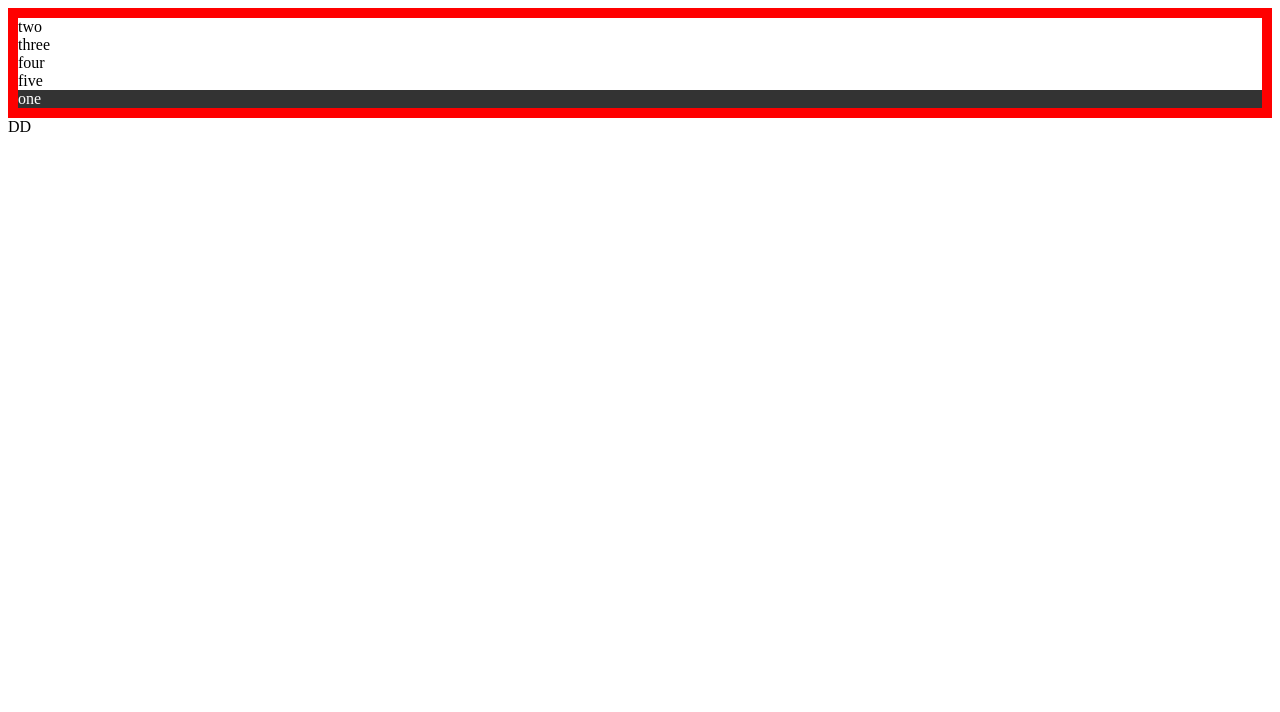
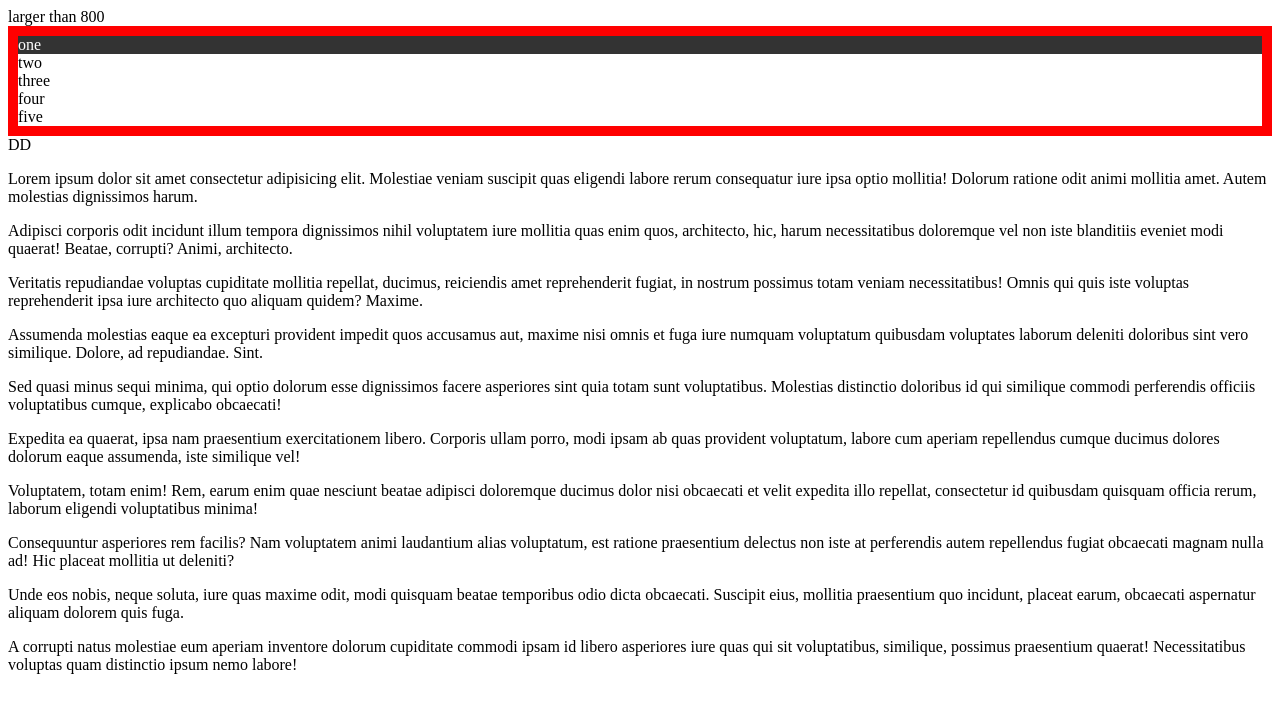
Before and after one commit to timwright12/Util.move, a website built with webpack: page demo/index.html in a window 1280 px wide. Built offline with nearby package versions, Linux system fonts and the light colour scheme.

Commit message:
Add matchmedia support

```diff
--- a/assets/js/UtilityMove.js
+++ b/assets/js/UtilityMove.js
@@ -83,21 +83,23 @@
 
     // Setting default options
     var defaults = {
-      'el'          : null,
-      'before'      : null,
-      'after'       : null,
-      'appendTo'    : null,
-      'prependTo'   : null,
-      'minWidth'    : null,
-      'refreshRate' : 200
+      'el'            : null,
+      'before'        : null,
+      'after'         : null,
+      'appendTo'      : null,
+      'prependTo'     : null,
+      'minWidth'      : null,
+      'refreshRate'   : 200,
+      'useMatchMedia' : false,
+      'mediaQuery'    : '',
     };
 
     // Setting and caching some variables
     var i;
     var stop = false;
-    var viewport = document.documentElement.clientWidth;
     var storeOriginalParent = options.el.parentNode;
     var storeOriginalSibling = options.el.nextSibling;
+    var mediaQuery = window.matchMedia( options.mediaQuery );
 
     // Map all default settings to user defined options
     for ( i = 0; i < defaults.length; i = i + 1 ) {
@@ -164,7 +166,29 @@
 
     } // elReset();
 
-    if ( options.minWidth ) {
+    /** @function
+     * @name matchMediaListener
+     * @description Listener for the window.matchMedia query, if used.
+     * @param {Event} event The media event object.
+     */
+    var matchMediaListener = function( event ) {
+      // Move the element if the media query matches
+      if ( event.matches ) {
+
+        elMove();
+      } else {
+
+        elReset();
+      }
+    };
+
+    // Check if using match media, if a query has been set, and if it is a valid query.
+    if ( options.useMatchMedia && !!options.mediaQuery && mediaQuery.media !== 'not all' ) {
+
+      // Add a listener.
+      // No need to debounce. This only happens when the media query changes from true to false.
+      mediaQuery.addListener( matchMediaListener );
+    } else if ( options.minWidth && ! options.useMatchMedia ) {
 
       // Move the element if the screen is larger than the px value
 	    if ( document.documentElement.clientWidth > options.minWidth && stop === false ) { // large screen
--- a/demo/index.html
+++ b/demo/index.html
@@ -7,6 +7,15 @@
   <style>
     #wrap { border: 10px solid red }
     #one { background: #333;color:#fff; }
+
+    body::before {
+      content: 'smaller than 800';
+    }
+    @media (min-width: 800px) {
+      body::before {
+        content: 'larger than 800';
+      }
+    }
   </style>
 
 </head>
@@ -22,7 +31,19 @@
 
   <div id="dd">DD</div>
 
-  <script src="demo/dist/site.min.js"></script>
+  <p>Lorem ipsum dolor sit amet consectetur adipisicing elit. Molestiae veniam suscipit quas eligendi labore rerum consequatur iure ipsa optio mollitia! Dolorum ratione odit animi mollitia amet. Autem molestias dignissimos harum.</p>
+  <p>Adipisci corporis odit incidunt illum tempora dignissimos nihil voluptatem iure mollitia quas enim quos, architecto, hic, harum necessitatibus doloremque vel non iste blanditiis eveniet modi quaerat! Beatae, corrupti? Animi, architecto.</p>
+  <p>Veritatis repudiandae voluptas cupiditate mollitia repellat, ducimus, reiciendis amet reprehenderit fugiat, in nostrum possimus totam veniam necessitatibus! Omnis qui quis iste voluptas reprehenderit ipsa iure architecto quo aliquam quidem? Maxime.</p>
+  <p>Assumenda molestias eaque ea excepturi provident impedit quos accusamus aut, maxime nisi omnis et fuga iure numquam voluptatum quibusdam voluptates laborum deleniti doloribus sint vero similique. Dolore, ad repudiandae. Sint.</p>
+  <p>Sed quasi minus sequi minima, qui optio dolorum esse dignissimos facere asperiores sint quia totam sunt voluptatibus. Molestias distinctio doloribus id qui similique commodi perferendis officiis voluptatibus cumque, explicabo obcaecati!</p>
+  <p>Expedita ea quaerat, ipsa nam praesentium exercitationem libero. Corporis ullam porro, modi ipsam ab quas provident voluptatum, labore cum aperiam repellendus cumque ducimus dolores dolorum eaque assumenda, iste similique vel!</p>
+  <p>Voluptatem, totam enim! Rem, earum enim quae nesciunt beatae adipisci doloremque ducimus dolor nisi obcaecati et velit expedita illo repellat, consectetur id quibusdam quisquam officia rerum, laborum eligendi voluptatibus minima!</p>
+  <p>Consequuntur asperiores rem facilis? Nam voluptatem animi laudantium alias voluptatum, est ratione praesentium delectus non iste at perferendis autem repellendus fugiat obcaecati magnam nulla ad! Hic placeat mollitia ut deleniti?</p>
+  <p>Unde eos nobis, neque soluta, iure quas maxime odit, modi quisquam beatae temporibus odio dicta obcaecati. Suscipit eius, mollitia praesentium quo incidunt, placeat earum, obcaecati aspernatur aliquam dolorem quis fuga.</p>
+  <p>A corrupti natus molestiae eum aperiam inventore dolorum cupiditate commodi ipsam id libero asperiores iure quas qui sit voluptatibus, similique, possimus praesentium quaerat! Necessitatibus voluptas quam distinctio ipsum nemo labore!</p>
+
+
+  <script src="dist/site.min.js"></script>
 
 </body>
 </html>
--- a/demo/src/demo.js
+++ b/demo/src/demo.js
@@ -1,7 +1,10 @@
 import UtilityMove from '../../assets/js/UtilityMove.js';
 
 UtilityMove( {
-    'el'       : document.getElementById( 'one' ),
-    'appendTo' : document.getElementById( 'wrap' ),
-    'minWidth' : 800
+    el: document.getElementById( 'one' ),
+    appendTo: document.getElementById( 'wrap' ),
+    minWidth: 800,
+
+    useMatchMedia: true,
+    mediaQuery: '(min-width: 800px) and (min-height: 700px)',
 } );
```
Also changed, not shown: demo/dist/site.min.js.
